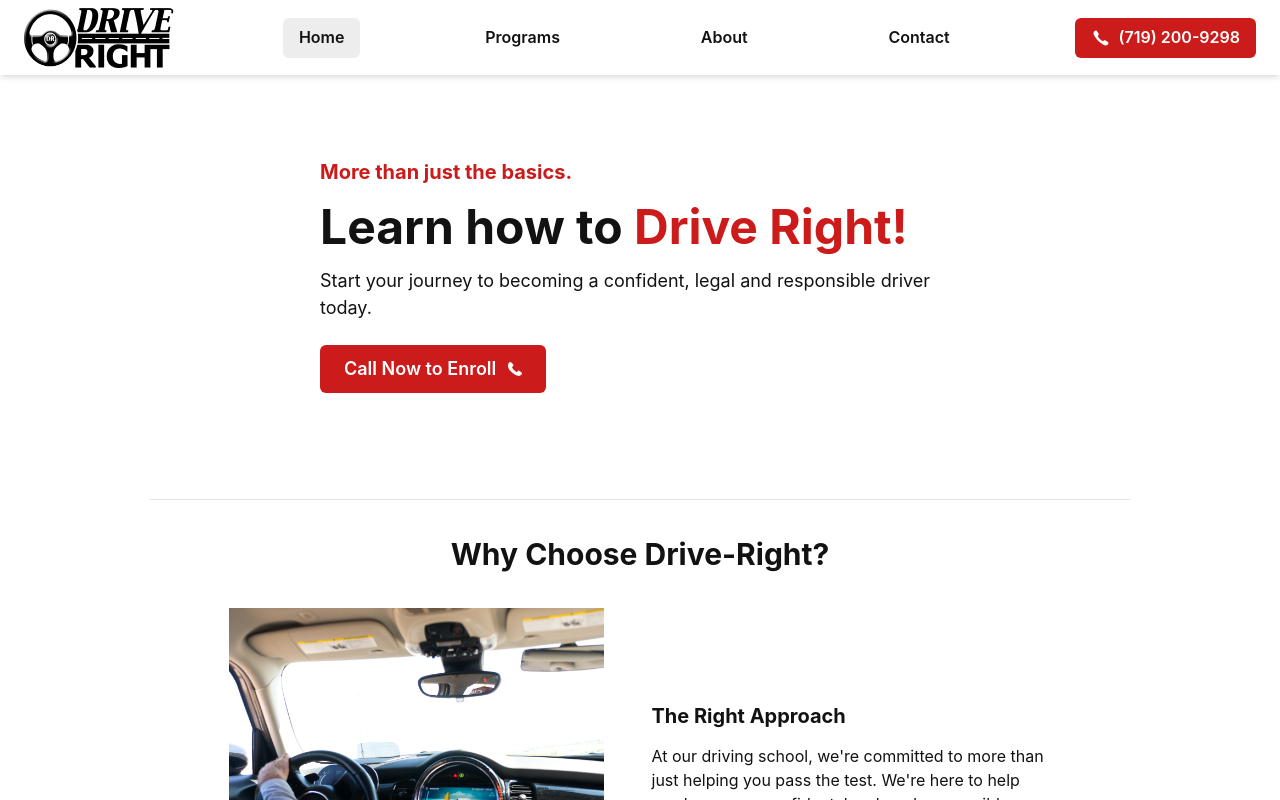
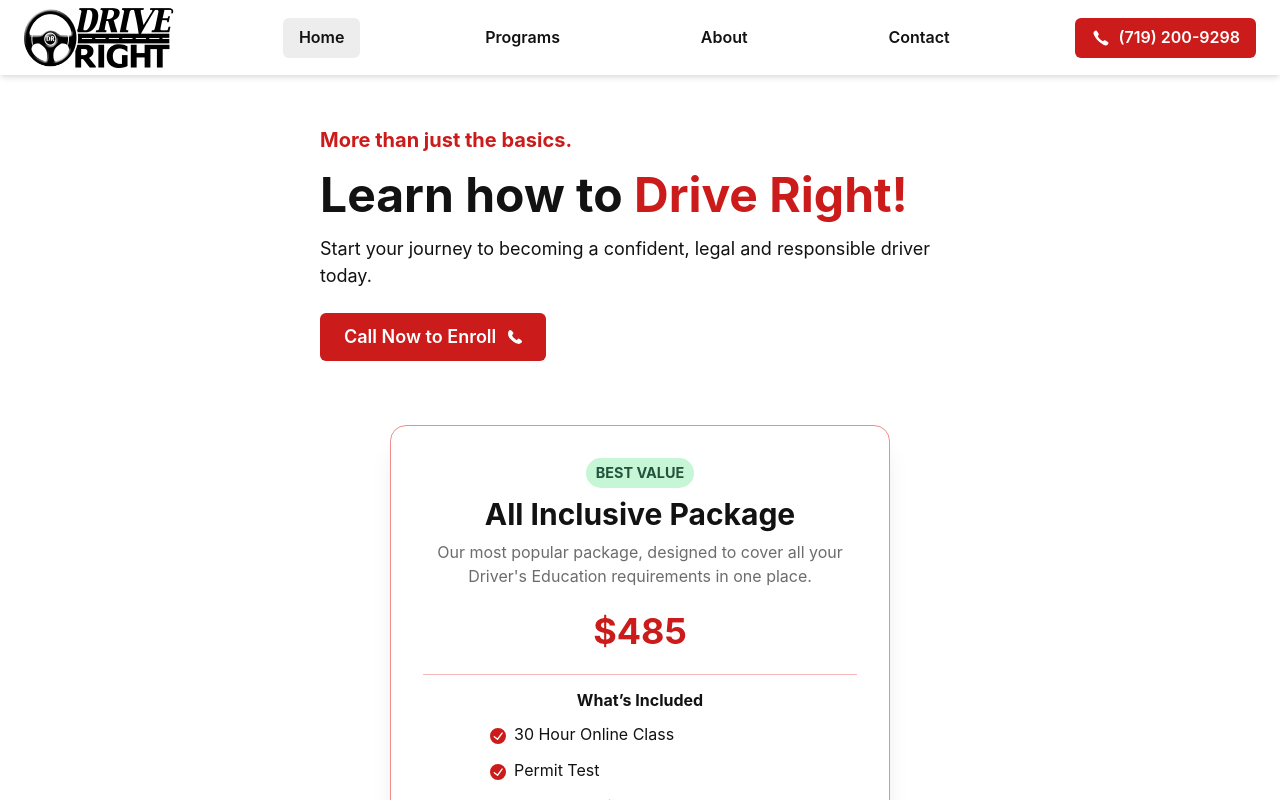
Before and after one commit to KyleRobison15/drive-right-academy, a React (Vite) app: page / in a window 1280 px wide. Shown: the top 800 px of the page. Built offline with nearby package versions, Linux system fonts and the light colour scheme.

Commit message:
Add all inclusive ad to home page

```diff
--- a/src/routes/Home.tsx
+++ b/src/routes/Home.tsx
@@ -13,19 +13,22 @@
 import Feature from "../components/Feature";
 import { PhoneIcon } from "@chakra-ui/icons";
 import FamilyOwnedImg from "../assets/IMG_4992.jpg";
-import RightApproachImg from "../assets/DSC_9883.jpg"
+import RightApproachImg from "../assets/DSC_9883.jpg";
 import { yearsInBusiness } from "../utils/dateUtils";
+import AllInclusiveAd from "../components/AllInclusiveAd";
 
 const Home = () => {
   return (
     <Flex flexDir="column" flexGrow={1}>
       <Stack
-        direction={["column", "column", "row", "row"]}
+        direction={"column"}
         minH="400px"
-        p="24px"
         justify="space-evenly"
         align="center"
         textAlign={["center", "center", "left", "left"]}
+        spacing={16}
+        mx="24px"
+        my="50px"
       >
         <Box maxW="40rem">
           <Text
@@ -61,6 +64,7 @@
             </Button>
           </ChakraLink>
         </Box>
+        <AllInclusiveAd />
       </Stack>
       <Divider my="24px" />
       <Heading size="lg" textAlign="center" my="12px">
```
